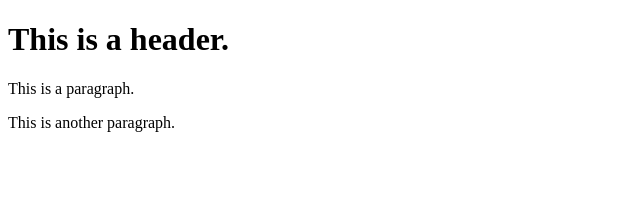
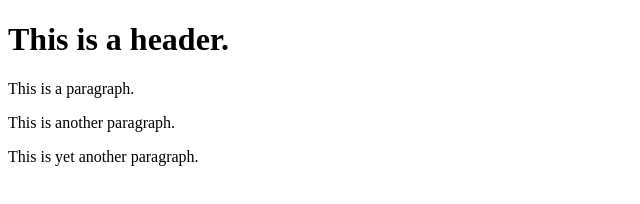
Before and after one commit to Ryan-Ray-Martin/Fullstack-Web-Development, a website: page index.html in a window 1280 px wide. Shown: the whole page, without its empty margins (0-640 px from the left). Drawn offline with Linux system fonts and the light colour scheme.

Commit message:
fourth commit

```diff
--- a/index.html
+++ b/index.html
@@ -4,5 +4,6 @@
         <h1>This is a header.</h1>
         <p>This is a paragraph.</p>
         <p>This is another paragraph.</p>
+        <p>This is yet another paragraph.</p>
     </body>
 </html>
```
Also changed, not shown: package.json (added, +24 -0 lines), 2 other files.
